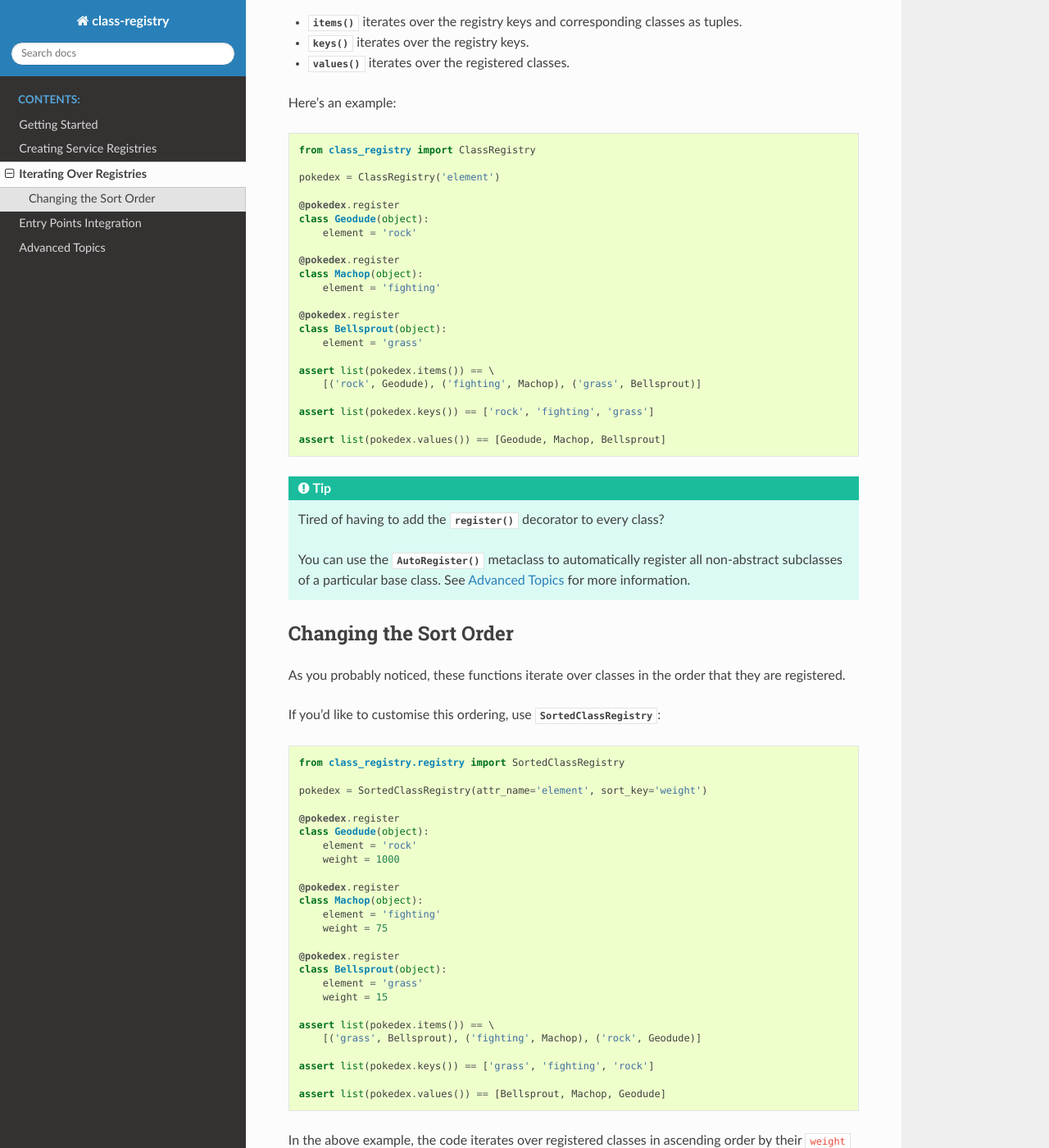
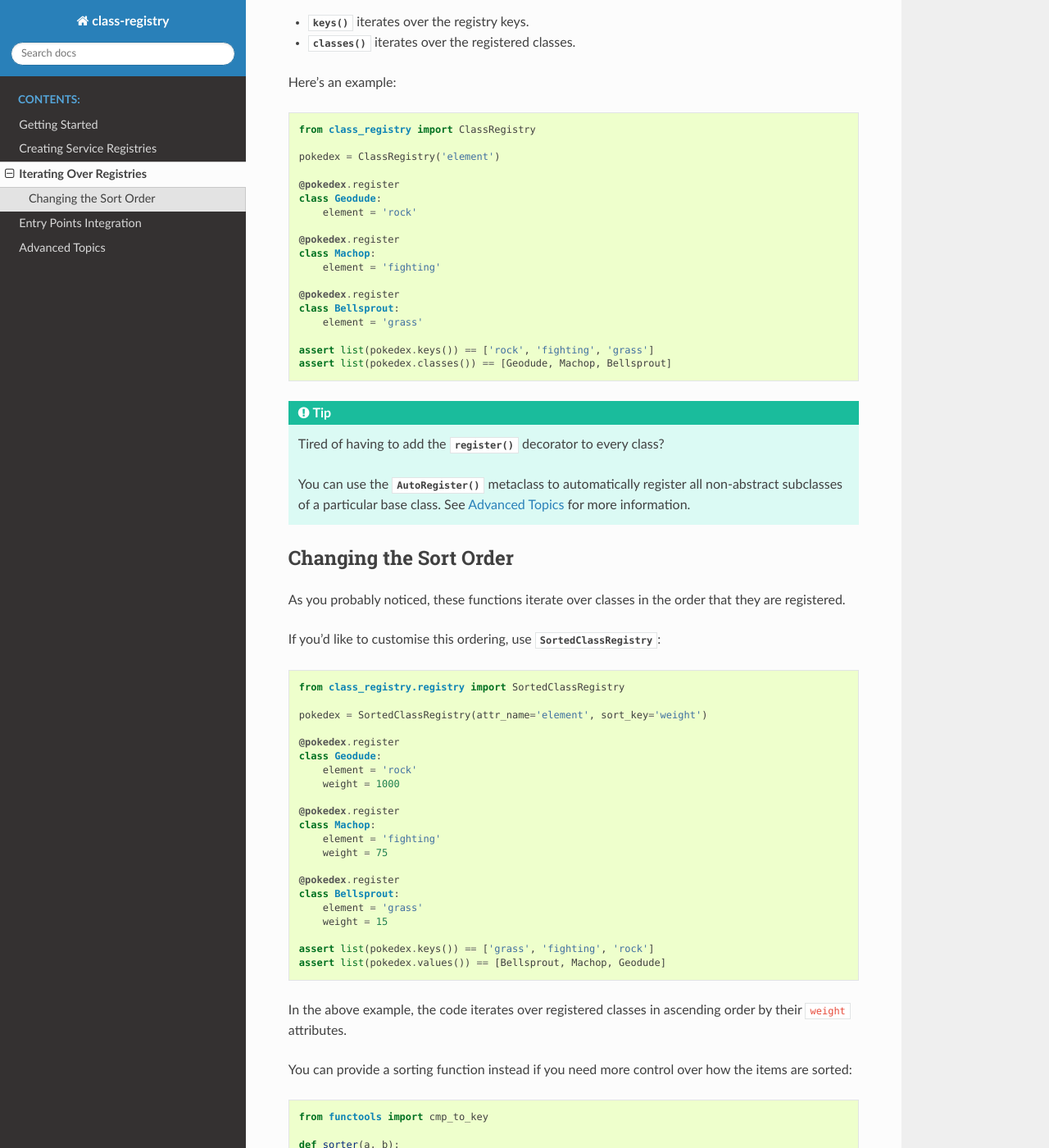
Before and after one commit to todofixthis/class-registry, a Sphinx documentation site: the page built from docs/iterating_over_registries.rst, in a window 1280 px wide and 1400 px high, scrolled down 218 px. Shown: the whole window at 82% size. Built offline with Sphinx 7.4.7 and the Read the Docs theme 2.0.0, drawn with Linux system fonts in a browser that asks for light colours; some of the changed text lies outside the part shown.

Commit message:
[#15] Updated docs 🦆

```diff
--- a/docs/iterating_over_registries.rst
+++ b/docs/iterating_over_registries.rst
@@ -3,9 +3,8 @@ Iterating Over Registries
 Sometimes, you want to iterate over all of the classes registered in a
 :py:class:`ClassRegistry`.  There are three methods included to help you do this:
 
-- :py:meth:`items` iterates over the registry keys and corresponding classes as tuples.
 - :py:meth:`keys` iterates over the registry keys.
-- :py:meth:`values` iterates over the registered classes.
+- :py:meth:`classes` iterates over the registered classes.
 
 Here's an example:
 
@@ -16,23 +15,19 @@ Here's an example:
    pokedex = ClassRegistry('element')
 
    @pokedex.register
-   class Geodude(object):
+   class Geodude:
        element = 'rock'
 
    @pokedex.register
-   class Machop(object):
+   class Machop:
        element = 'fighting'
 
    @pokedex.register
-   class Bellsprout(object):
+   class Bellsprout:
        element = 'grass'
 
-   assert list(pokedex.items()) == \
-       [('rock', Geodude), ('fighting', Machop), ('grass', Bellsprout)]
-
    assert list(pokedex.keys()) == ['rock', 'fighting', 'grass']
-
-   assert list(pokedex.values()) == [Geodude, Machop, Bellsprout]
+   assert list(pokedex.classes()) == [Geodude, Machop, Bellsprout]
 
 .. tip::
 
@@ -56,25 +51,21 @@ If you'd like to customise this ordering, use :py:class:`SortedClassRegistry`:
    pokedex = SortedClassRegistry(attr_name='element', sort_key='weight')
 
    @pokedex.register
-   class Geodude(object):
+   class Geodude:
        element = 'rock'
        weight = 1000
 
    @pokedex.register
-   class Machop(object):
+   class Machop:
        element = 'fighting'
        weight = 75
 
    @pokedex.register
-   class Bellsprout(object):
+   class Bellsprout:
        element = 'grass'
        weight = 15
 
-   assert list(pokedex.items()) == \
-       [('grass', Bellsprout), ('fighting', Machop), ('rock', Geodude)]
-
    assert list(pokedex.keys()) == ['grass', 'fighting', 'rock']
-
    assert list(pokedex.values()) == [Bellsprout, Machop, Geodude]
 
 In the above example, the code iterates over registered classes in ascending order by
@@ -115,25 +106,21 @@ are sorted:
        )
 
    @pokedex.register
-   class Horsea(object):
+   class Horsea:
        element = 'water'
        weight = 5
 
    @pokedex.register
-   class Koffing(object):
+   class Koffing:
        element = 'poison'
        weight = 20
 
    @pokedex.register
-   class Voltorb(object):
+   class Voltorb:
        element = 'electric'
        weight = 5
 
-   assert list(pokedex.items()) == \
-       [('poison', Koffing), ('electric', Voltorb), ('water', Horsea)]
-
    assert list(pokedex.keys()) == ['poison', 'electric', 'water']
-
    assert list(pokedex.values()) == [Koffing, Voltorb, Horsea]
 
 This time, the :py:class:`SortedClassRegistry` used our custom sorter function, so that
```
Also changed, not shown: docs/advanced_topics.rst (+13 -9 lines), docs/entry_points.rst (+8 -5 lines), docs/getting_started.rst (+7 -7 lines), docs/service_registries.rst (+4 -3 lines).
